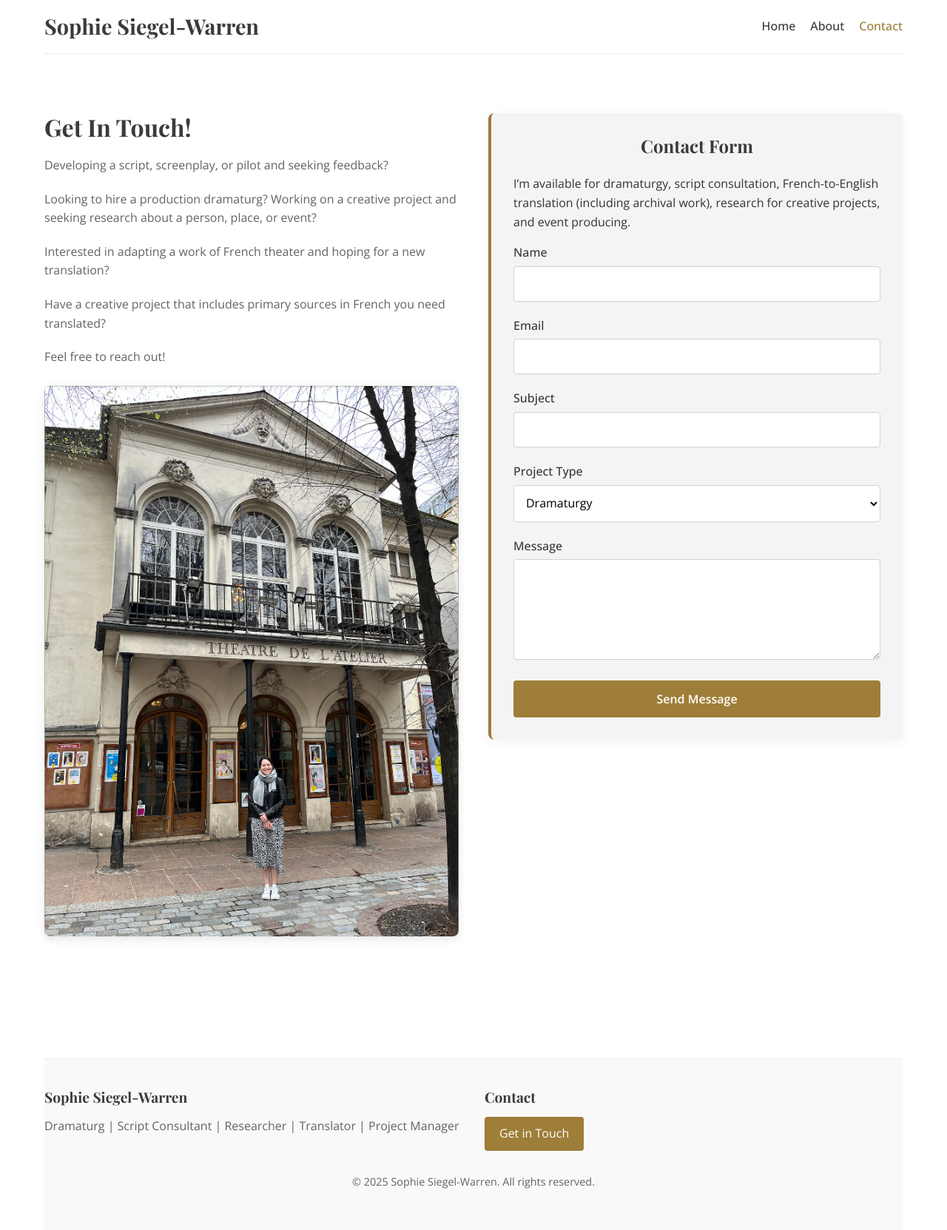
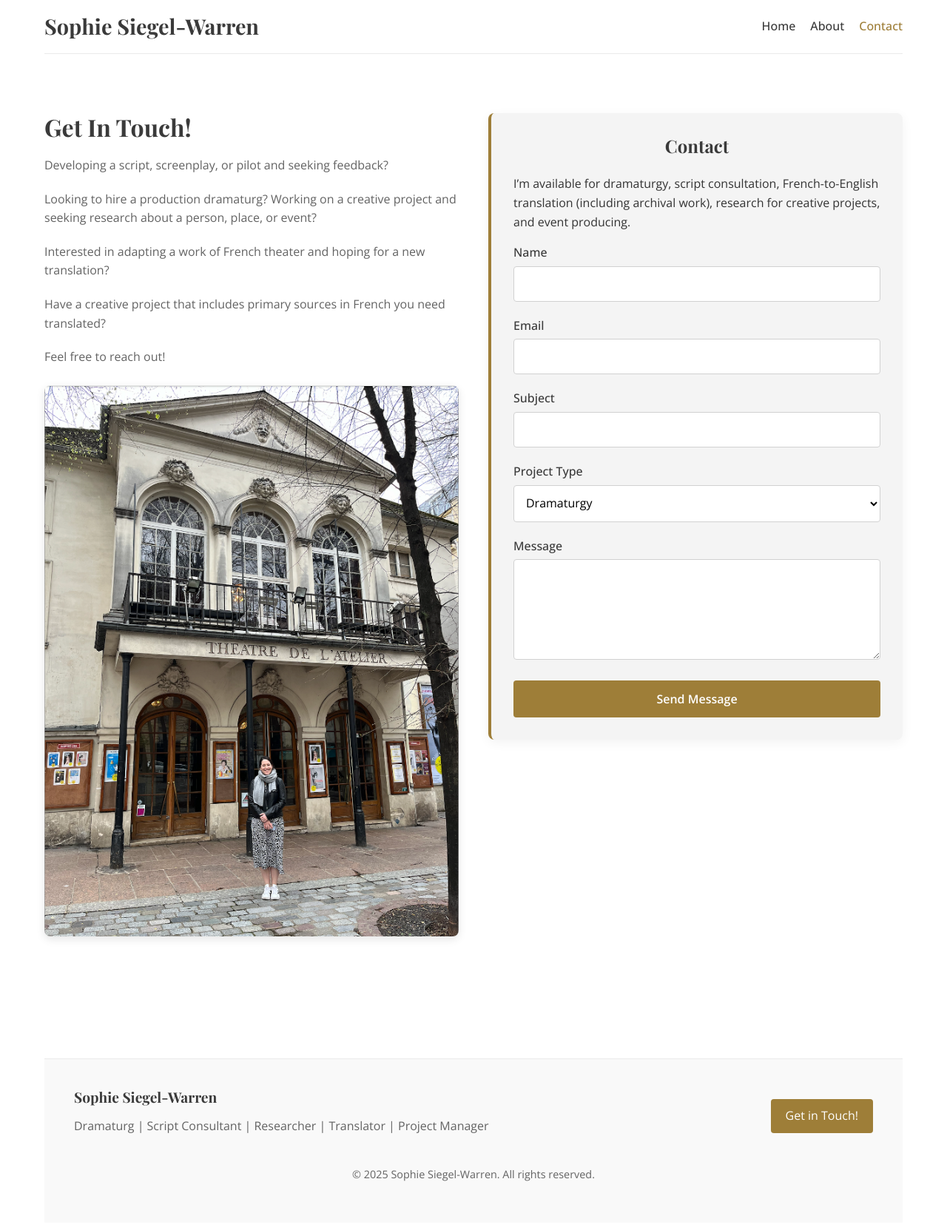
Before and after one commit to elliotgmitchell/ssigelwarren.github.io, a Jekyll site: the page built from contact.md, in a window 1280 px wide. Shown: the whole page at 74% size. Built offline with Jekyll 4.4.1, drawn with Linux system fonts in a browser that asks for light colours.

Commit message:
update footer

```diff
--- a/_includes/footer.html
+++ b/_includes/footer.html
@@ -1,21 +1,12 @@
 <footer class="site-footer">
     <div class="footer-container">
-      <div class="footer-col">
+      <div class="footer-col footer-left">
         <h2>Sophie Siegel-Warren</h2>
         <p>Dramaturg | Script Consultant | Researcher | Translator | Project Manager</p>
       </div>
 
-      <!-- <div class="footer-col">
-        <h2>Connect</h2>
-        <ul class="social-links">
-          <li><a href="mailto:{{ site.email }}">Email</a></li>
-          <li><a href="https://linkedin.com/in/your-linkedin" target="_blank">LinkedIn</a></li>
-        </ul>
-      </div> -->
-
-      <div class="footer-col">
-        <h2>Contact</h2>
-        <a href="{{ site.baseurl }}/contact/" class="contact-button">Get in Touch</a>
+      <div class="footer-col footer-right">
+        <a href="{{ site.baseurl }}/contact/" class="contact-button">Get in Touch!</a>
       </div>
     </div>
 
--- a/_sass/_layout.scss
+++ b/_sass/_layout.scss
@@ -75,13 +75,25 @@
   .footer-container {
     display: flex;
     justify-content: space-between;
+    align-items: center;
     flex-wrap: wrap;
-    gap: 30px;
+    padding: 0 20px;
   }
 
   .footer-col {
-    flex: 1;
-    min-width: 200px;
+    padding: 0 20px;
+
+    &.footer-left {
+      flex: 2;
+      text-align: left;
+      min-width: 280px;
+    }
+
+    &.footer-right {
+      flex: 1;
+      text-align: right;
+      min-width: 180px;
+    }
 
     h2 {
       font-size: 1.2rem;
@@ -92,15 +104,6 @@
     p {
       margin-bottom: 10px;
       color: vars.$secondary-color;
-    }
-
-    .social-links {
-      list-style: none;
-      padding: 0;
-
-      li {
-        margin-bottom: 5px;
-      }
     }
 
     .contact-button {
@@ -121,6 +124,7 @@
     text-align: center;
     color: vars.$secondary-color;
     font-size: 0.9rem;
+    padding: 0 40px;
   }
 }
 
@@ -554,7 +558,14 @@
     flex-direction: column;
 
     .footer-col {
+      width: 100%;
+      text-align: center !important;
       margin-bottom: 20px;
+
+      &.footer-left, &.footer-right {
+        flex: auto;
+        min-width: auto;
+      }
     }
   }
 
--- a/contact.md
+++ b/contact.md
@@ -34,7 +34,7 @@ permalink: /contact/
 
     <div class="contact-form-column">
       <div class="form-container">
-        <h2>Contact Form</h2>
+        <h2>Contact</h2>
         <p>
         I’m available for dramaturgy, script consultation, French-to-English translation (including archival work), research for creative projects, and event producing.
         </p>
```
